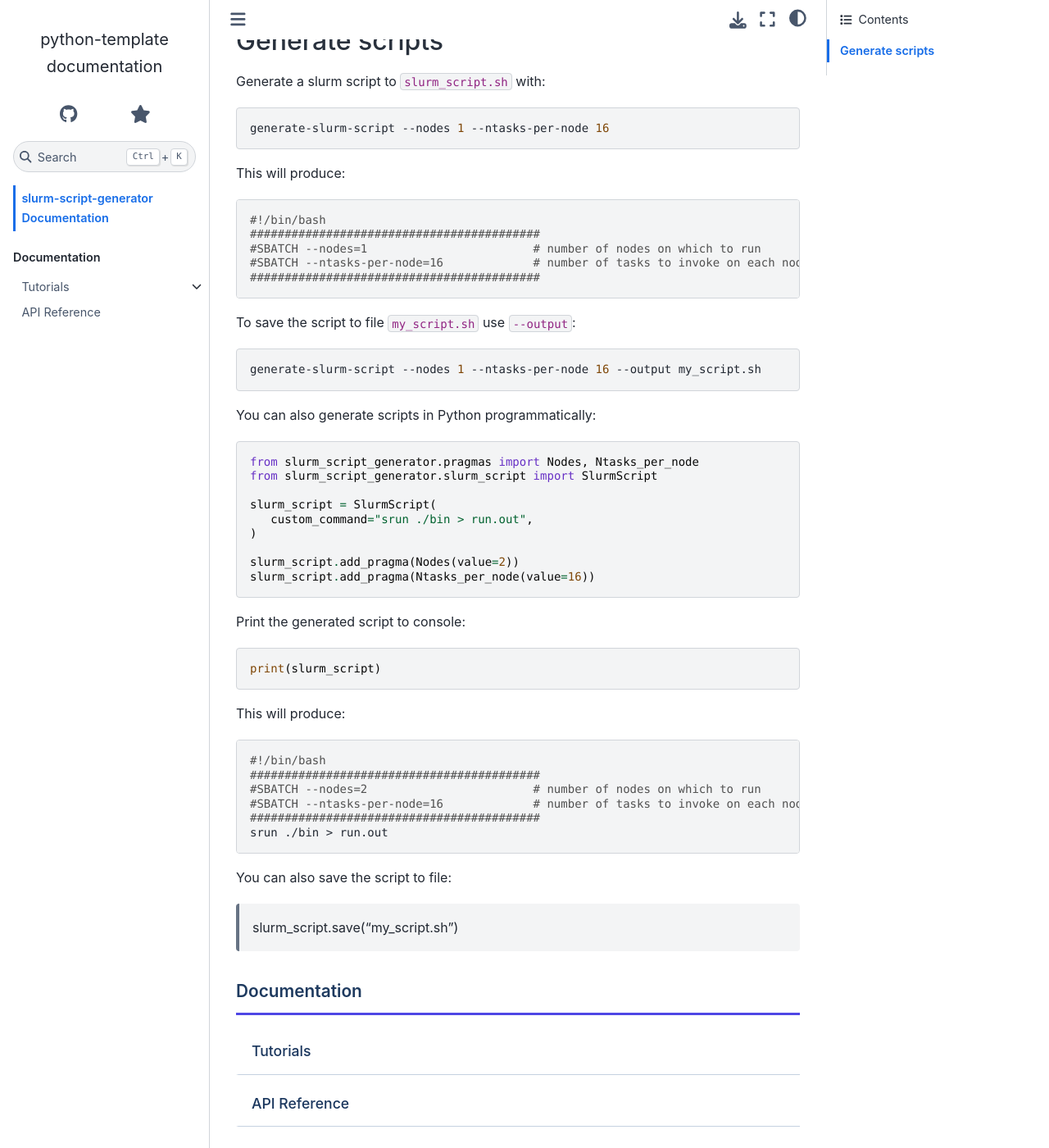
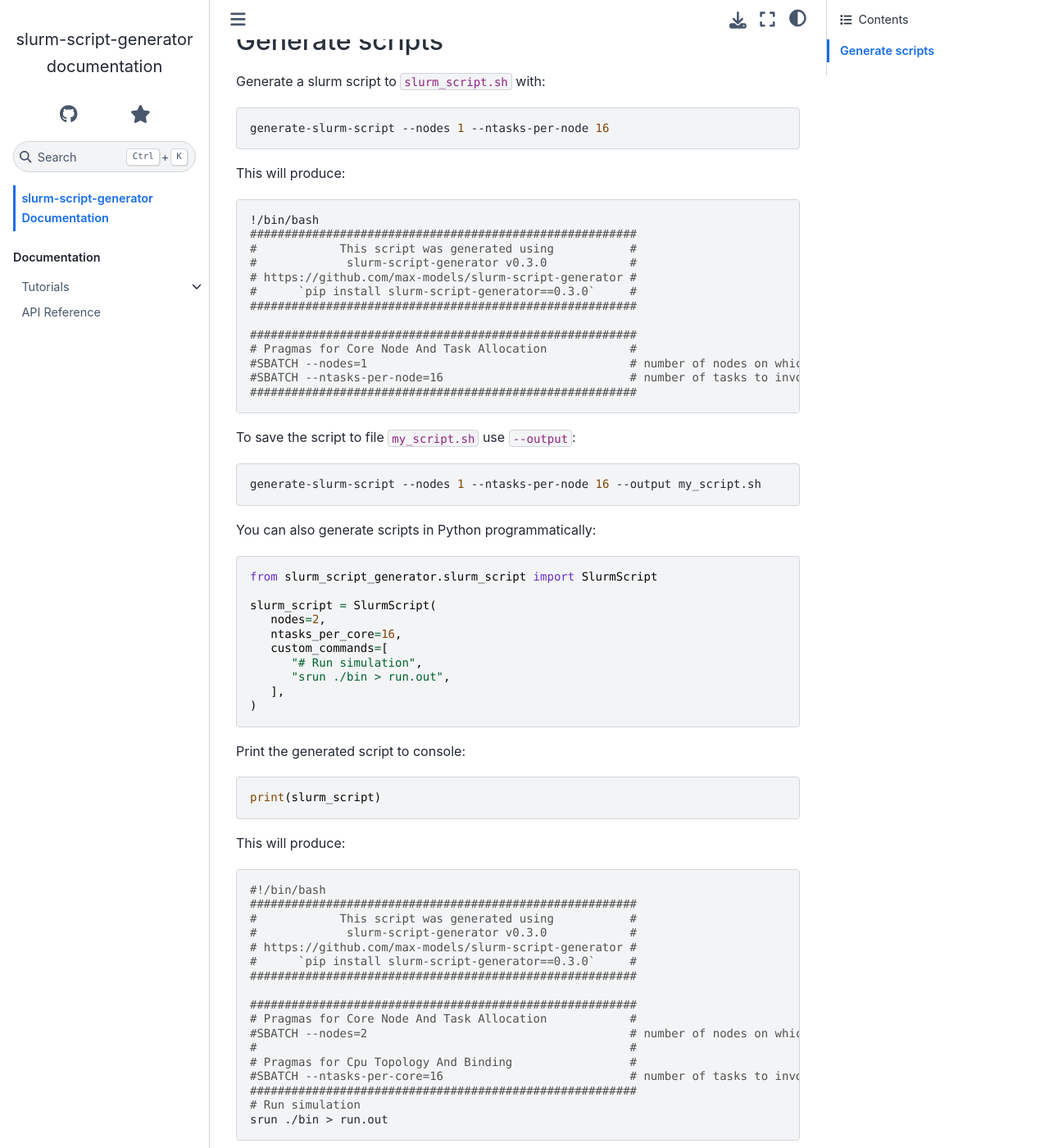
Before and after one commit to max-models/slurm-script-generator, a Sphinx documentation site: the page built from docs/source/index.rst, in a window 1280 px wide and 1400 px high, scrolled down 244 px. Shown: the whole window at 82% size. Built offline with Sphinx 7.4.7 and the Sphinx Book theme 1.1.4, drawn with Linux system fonts in a browser that asks for light colours; some of the changed text lies outside the part shown.

Commit message:
Updated links, urls and docs

````diff
--- a/README.qmd
+++ b/README.qmd
@@ -6,6 +6,9 @@ execute:
   output: true
 ---
 
+Check out the [documentation](https://max-models.github.io/slurm-script-generator) for more details and examples!
+
+## Installation
 
 ```bash
 pip install slurm-script-generator
--- a/docs/source/conf.py
+++ b/docs/source/conf.py
@@ -22,8 +22,8 @@ if tutorials_source.exists():
 # -- Project information -----------------------------------------------------
 # https://www.sphinx-doc.org/en/master/usage/configuration.html#project-information
 
-project = "python-template"
-copyright = "2025, Max"
+project = "slurm-script-generator"
+copyright = "2026, Max"
 author = "Max"
 
 # -- General configuration ---------------------------------------------------
--- a/docs/source/index.rst
+++ b/docs/source/index.rst
@@ -21,11 +21,19 @@ This will produce:
 
 .. code-block:: bash
 
-   #!/bin/bash
-   ##########################################
-   #SBATCH --nodes=1                        # number of nodes on which to run
-   #SBATCH --ntasks-per-node=16             # number of tasks to invoke on each node
-   ##########################################
+   !/bin/bash
+   ########################################################
+   #            This script was generated using           #
+   #             slurm-script-generator v0.3.0            #
+   # https://github.com/max-models/slurm-script-generator #
+   #      `pip install slurm-script-generator==0.3.0`     #
+   ########################################################
+
+   ########################################################
+   # Pragmas for Core Node And Task Allocation            #
+   #SBATCH --nodes=1                                      # number of nodes on which to run
+   #SBATCH --ntasks-per-node=16                           # number of tasks to invoke on each node
+   ########################################################
 
 To save the script to file ``my_script.sh`` use ``--output``:
 
@@ -37,15 +45,16 @@ You can also generate scripts in Python programmatically:
 
 .. code-block:: python
 
-   from slurm_script_generator.pragmas import Nodes, Ntasks_per_node
    from slurm_script_generator.slurm_script import SlurmScript
 
    slurm_script = SlurmScript(
-      custom_command="srun ./bin > run.out",
+      nodes=2,
+      ntasks_per_core=16,
+      custom_commands=[
+         "# Run simulation",
+         "srun ./bin > run.out",
+      ],
    )
-
-   slurm_script.add_pragma(Nodes(value=2))
-   slurm_script.add_pragma(Ntasks_per_node(value=16))
 
 Print the generated script to console:
 
@@ -58,10 +67,21 @@ This will produce:
 .. code-block:: bash
 
    #!/bin/bash
-   ##########################################
-   #SBATCH --nodes=2                        # number of nodes on which to run
-   #SBATCH --ntasks-per-node=16             # number of tasks to invoke on each node
-   ##########################################
+   ########################################################
+   #            This script was generated using           #
+   #             slurm-script-generator v0.3.0            #
+   # https://github.com/max-models/slurm-script-generator #
+   #      `pip install slurm-script-generator==0.3.0`     #
+   ########################################################
+
+   ########################################################
+   # Pragmas for Core Node And Task Allocation            #
+   #SBATCH --nodes=2                                      # number of nodes on which to run
+   #                                                      #
+   # Pragmas for Cpu Topology And Binding                 #
+   #SBATCH --ntasks-per-core=16                           # number of tasks to invoke on each core
+   ########################################################
+   # Run simulation
    srun ./bin > run.out
 
 You can also save the script to file:
````
Also changed, not shown: README.md (+6 -0 lines), pyproject.toml (+6 -2 lines).
